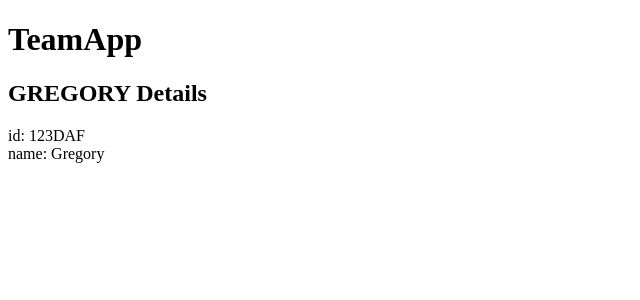
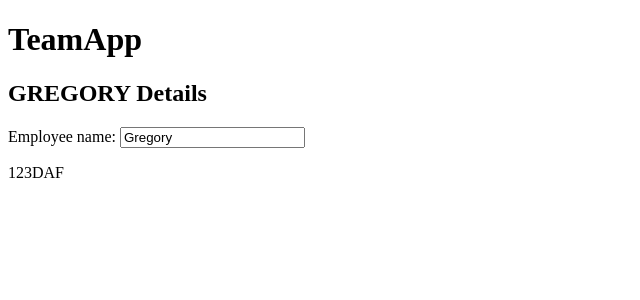
Before and after one commit to CompetencyMatrix/TeamAppFrontend, an Angular app: page / in a window 1280 px wide. Shown: the top 300 px of the page, without its empty margins (0-640 px from the left). Built offline with nearby package versions, Linux system fonts and the light colour scheme.

Commit message:
Corrected namespace mistake - employees changed to employee everywhere.

```diff
--- a/src/app/app.component.html
+++ b/src/app/app.component.html
@@ -1,2 +1,2 @@
 <h1>{{ title }}</h1>
-<app-employees></app-employees>
+<app-employee></app-employee>
--- /dev/null
+++ b/src/app/features/employee/employee.component.html
@@ -0,0 +1,10 @@
+<article>
+  <h2>{{ employee.name | uppercase }} Details</h2>
+  <div>
+    <label for="name">Employee name: </label>
+    <input id="name" [(ngModel)]="employee.name" placeholder="name" />
+  </div>
+  <div>
+    <p>{{ employee.id }}</p>
+  </div>
+</article>
--- a/src/app/features/employees/employees.component.html
+++ /dev/null
@@ -1,3 +0,0 @@
-<h2>{{ employee.name | uppercase }} Details</h2>
-<div><span>id: </span>{{ employee.id }}</div>
-<div><span>name: </span>{{ employee.name }}</div>
--- a/tsconfig.json
+++ b/tsconfig.json
@@ -19,10 +19,7 @@
     "target": "ES2022",
     "module": "ES2022",
     "useDefineForClassFields": false,
-    "lib": [
-      "ES2022",
-      "dom"
-    ]
+    "lib": ["ES2022", "dom"]
   },
   "angularCompilerOptions": {
     "enableI18nLegacyMessageIdFormat": false,
```
Also changed, not shown: src/app/app.module.ts (+4 -3 lines), src/app/features/employee/employee.component.ts (renamed from src/app/features/employees/employees.component.ts, +4 -4 lines), tsconfig.app.json (+2 -6 lines), src/app/features/employee/employee.component.scss (added), 2 other files (tests, documents, lock files or other folders).
